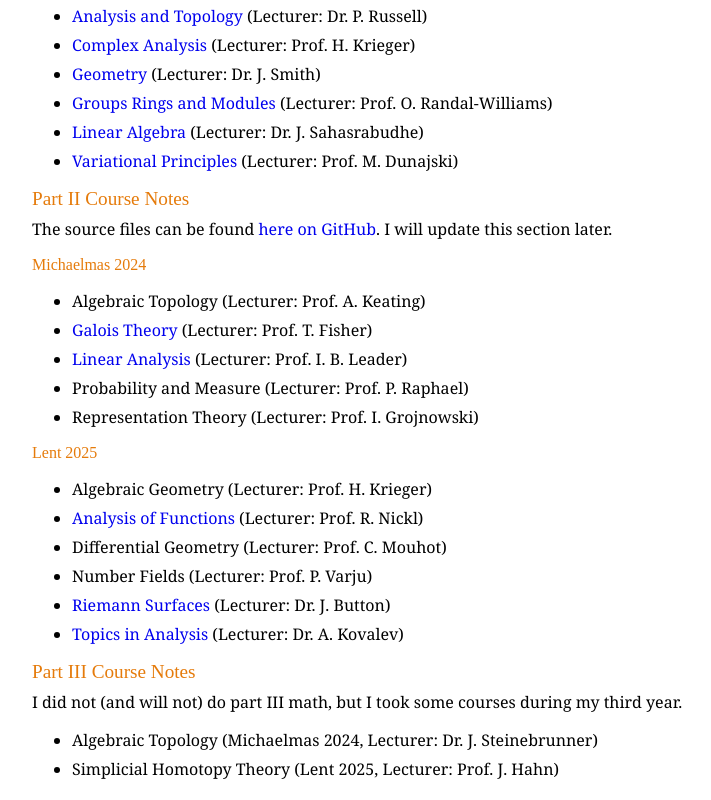
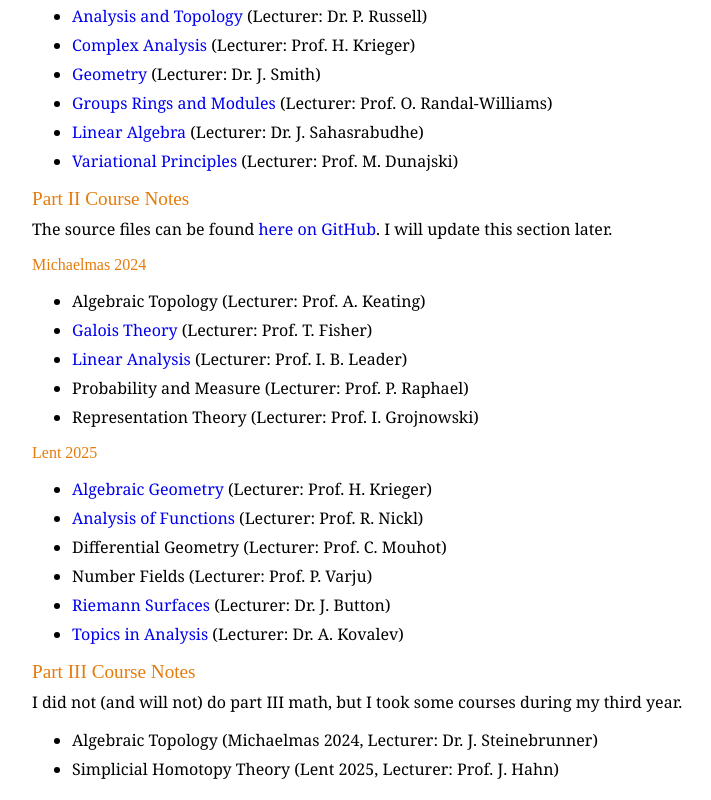
Before and after one commit to Kaiwen-S/Kaiwen-S.github.io, a plain HTML site: page index.html in a window 1280 px wide. Shown: the part 470-1270 px from the top of the page, without its empty margins (258-969 px from the left). Drawn offline with nearby package versions, Linux system fonts and the light colour scheme.

Commit message:
add alggeo

```diff
--- a/index.html
+++ b/index.html
@@ -75,7 +75,7 @@ footer {
                 Lent 2025
             </h3>
             <ul>
-                <li>Algebraic Geometry (Lecturer: Prof. H. Krieger)</li>
+                <li><a href="part_ii/AG.pdf">Algebraic Geometry</a> (Lecturer: Prof. H. Krieger)</li>
                 <li><a href="part_ii/AoF.pdf">Analysis of Functions</a> (Lecturer: Prof. R. Nickl)</li>
                 <li>Differential Geometry (Lecturer: Prof. C. Mouhot)</li>
                 <li>Number Fields (Lecturer: Prof. P. Varju)</li>
```
Also changed, not shown: 1 other file.
